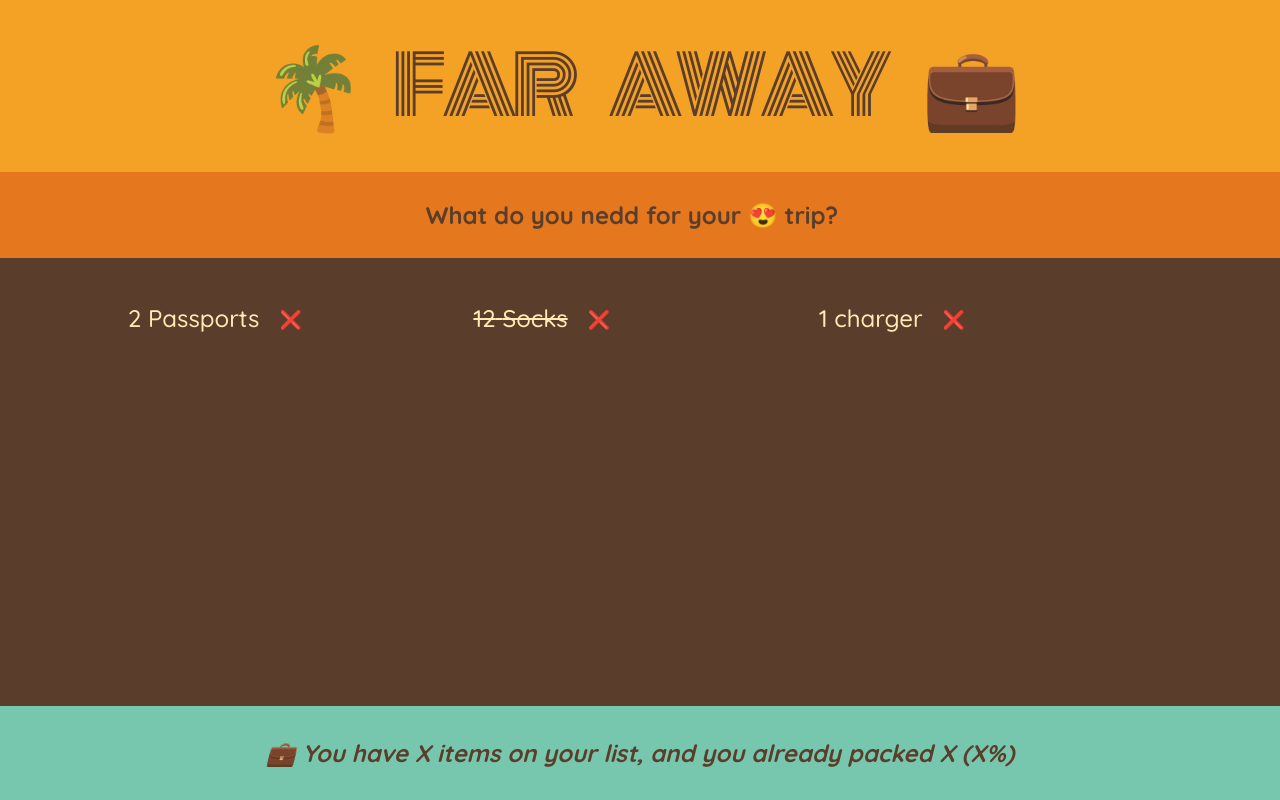
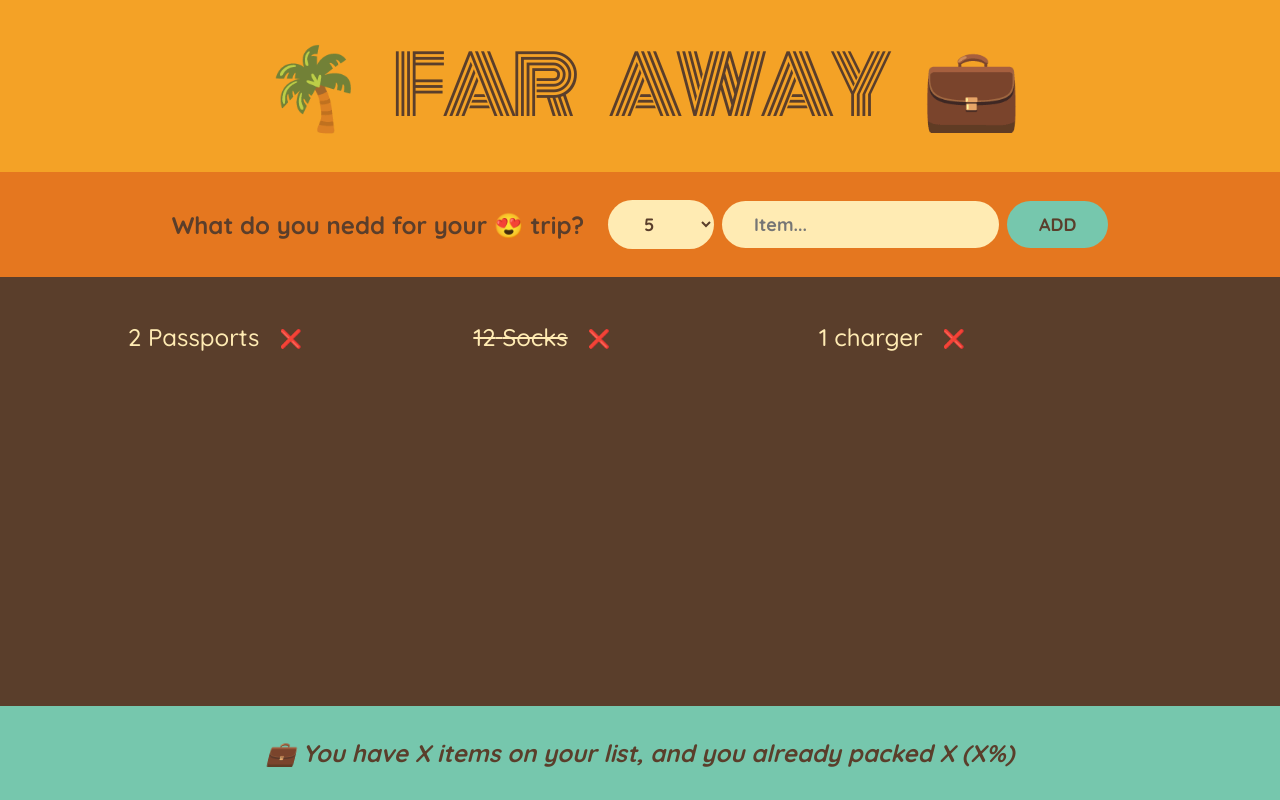
Before and after one commit to akmalrizaev/travel-list, a React (Create React App) app: page / in a window 1280 px wide. Built offline with nearby package versions, Linux system fonts and the light colour scheme; the HTML template or start-up script is replaced by a standard one.

Commit message:
Controlled Elements

```diff
--- a/src/App.js
+++ b/src/App.js
@@ -1,3 +1,4 @@
+import { useState } from 'react';
 import './App.css';
 
 const initialItems = [
@@ -22,11 +23,39 @@
 }
 
 function Form() {
+  const [description, setDescription] = useState('');
+  const [quantity, setQuantity] = useState(5);
+
+  function handleSubmit(e) {
+    e.preventDefault();
+
+    if (!description) return;
+    const newItem = { description, quantity, packed: false, id: Date.now() };
+
+    setDescription('');
+    setQuantity(1);
+  }
   return (
-    <div className="add-form">
-      {' '}
+    <form className="add-form" onSubmit={handleSubmit}>
       <h3>What do you nedd for your 😍 trip?</h3>
-    </div>
+      <select
+        value={quantity}
+        onChange={(e) => setQuantity(Number(e.target.value))}
+      >
+        {Array.from({ length: 20 }, (_, i) => i + 1).map((num) => (
+          <option value={num} key={num}>
+            {num}
+          </option>
+        ))}
+      </select>
+      <input
+        type="text"
+        placeholder="Item..."
+        value={description}
+        onChange={(e) => setDescription(e.target.value)}
+      ></input>
+      <button>Add</button>
+    </form>
   );
 }
 
@@ -35,7 +64,7 @@
     <div className="list">
       <ul>
         {initialItems.map((item) => (
-          <Item item={item} />
+          <Item item={item} key={item.id} />
         ))}
       </ul>
     </div>
```
